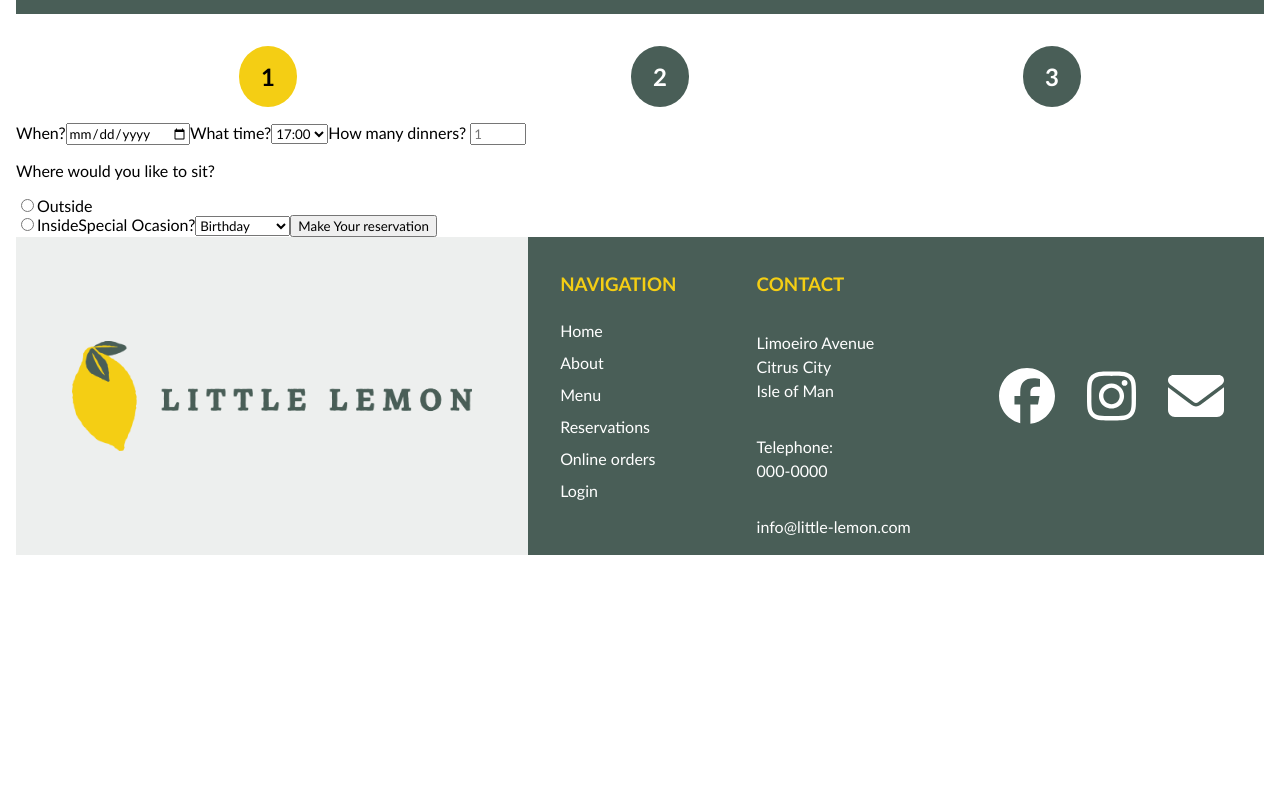
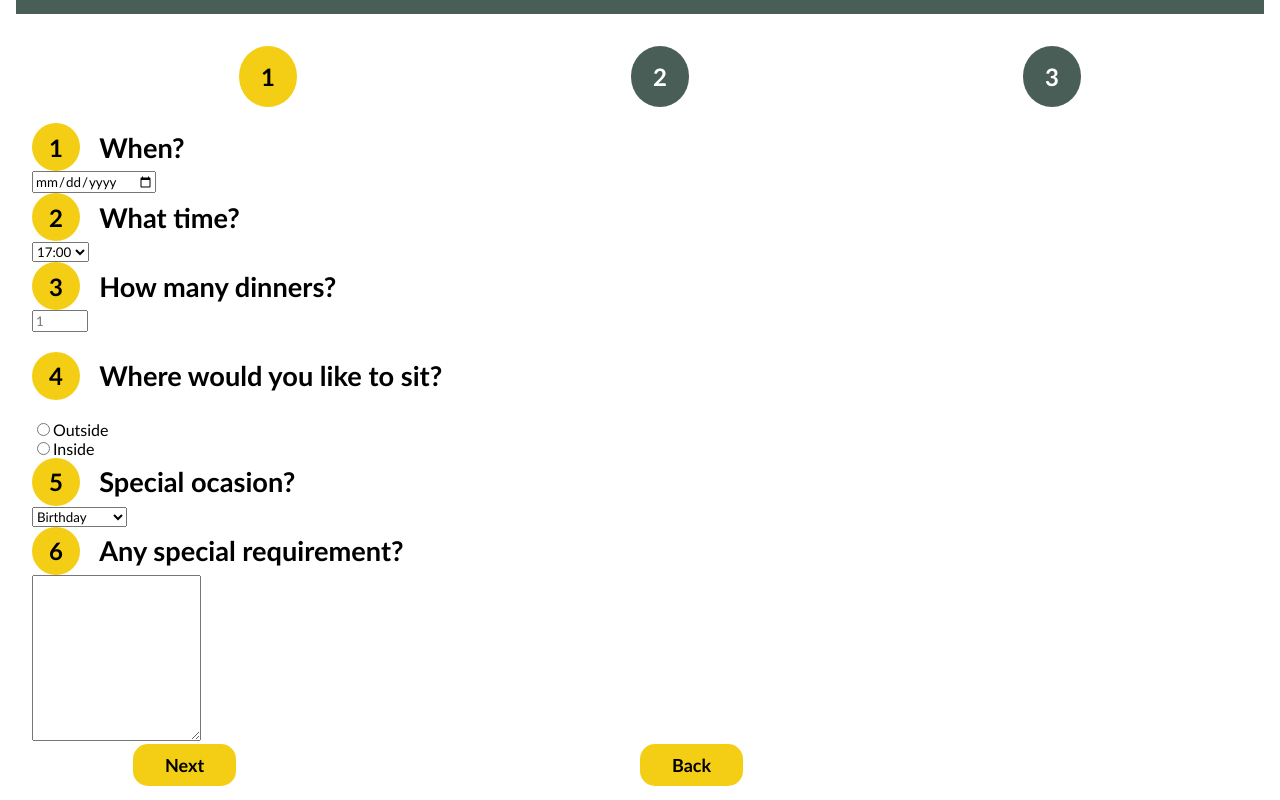
Before and after one commit to claceotto/little-lemon, a React (Create React App) app: page /reservation in a window 1280 px wide. Shown: the part 360-1160 px from the top of the page. Before the commit the page ends 931 px from the top, so only its background shows below. Built offline with nearby package versions, Linux system fonts and the light colour scheme.

Commit message:
Further work on form fields and style

```diff
--- /dev/null
+++ b/src/Components/BookingForm.css
@@ -0,0 +1,49 @@
+.reservation {
+    display: grid;
+    grid-template-columns: repeat(12, 1fr);
+    grid-template-rows: auto;
+    margin: 1rem;
+}
+
+.res-title {
+    font-size: 1.7rem;
+    font-weight: bold;
+    color: black;
+
+}
+
+.circle {
+    display: flex;
+    background-color: #F4CE14;
+    color: black;
+    width: 3rem;
+    height: 3rem;
+    border-radius: 100%;
+    border: none;
+    font-size: 1.5rem;
+    font-weight: bold;
+    justify-content: center;
+    align-items: center;
+}
+
+.form-title {
+    display: flex;
+    align-items: center;
+    gap: 1.2rem;
+
+}
+
+.date, .time, .guests, .sitting, .ocasion, .special-req {
+    grid-column-start: 1;
+    grid-column-end: 9;
+}
+
+.nextbtn {
+    grid-column-start: 2;
+    grid-column-end: 3;
+}
+
+.backbtn {
+    grid-column-start: 7;
+    grid-column-end: 8;
+}
--- a/src/Components/BookingForm.js
+++ b/src/Components/BookingForm.js
@@ -1,9 +1,21 @@
+import "./BookingForm.css"
+import Button from "./Button";
+
 export default function BookingForm() {
   return (
-    <form>
-      <label for="res-date">When?</label>
+    <form className="reservation">
+      <div className="date">
+        <div className="form-title">
+          <span className="circle">1</span>
+          <label for="res-date" className="res-title">When?</label>
+        </div>
       <input type="date" id="res-date" />
-      <label for="res-time">What time?</label>
+      </div>
+      <div className="time">
+      <div className="form-title">
+        <span className="circle">2</span>
+        <label for="res-time" className="res-title">What time?</label>
+      </div>
       <select id="res-time ">
         <option>17:00</option>
         <option>18:00</option>
@@ -12,30 +24,60 @@ export default function BookingForm() {
         <option>21:00</option>
         <option>22:00</option>
       </select>
-      <label for="guests">How many dinners? </label>
+      </div>
+      <div className="guests">
+      <div className="form-title">
+        <span className="circle">3</span>
+        <label for="guests" className="res-title">How many dinners? </label>
+      </div>
       <input type="number" placeholder="1" min="1" max="10" id="guests" />
-      <p>Where would you like to sit?</p>
-      <input type="radio" id="html" name="sittingPlace" value="outside" />
-      <label for="outside">Outside</label>
-      <br />
-      <input type="radio" id="inside" name="sittingPlace" value="inside" />
-      <label for="inside">Inside</label>
-
-      <label for="occasion">Special Ocasion?</label>
+      </div>
+      <div className="sitting">
+      <div className="form-title">
+        <span className="circle">4</span>
+        <p className="res-title">Where would you like to sit?</p>
+      </div>
+      <div>
+        <input type="radio" id="html" name="sittingPlace" value="outside" />
+        <label for="outside">Outside</label>
+      </div>
+      <div>
+        <input type="radio" id="inside" name="sittingPlace" value="inside" />
+        <label for="inside">Inside</label>
+      </div>
+      </div>
+      <div className="ocasion">
+      <div className="form-title">
+         <span className="circle">5</span>
+         <label for="occasion" className="res-title">Special ocasion?</label>
+      </div>
       <select id="occasion">
         <option>Birthday</option>
         <option>Anniversary</option>
         <option>Engagement</option>
         <option>Work party</option>
         <option>Other</option>
-        <label for="specialRequirements">Any Special Requirement?</label>
-        <input
-          type="text"
+        </select>
+        </div>
+        <div className="special-req">
+      <div className="form-title">
+        <span className="circle">6</span>
+        <label for="specialRequirements" className="res-title">Any special requirement?</label>
+      </div>
+      <textarea
           id="specialRequirements"
           name="specialRequirements"
+          rows="10"
         />
-      </select>
-      <input type="submit" value="Make Your reservation" />
+        </div>
+        <div className="nextbtn">
+      <Button
+      btext={"Next"} />
+      </div>
+      <div className="backbtn">
+      <Button
+      btext={"Back"} />
+      </div>
     </form>
   );
 }
```
